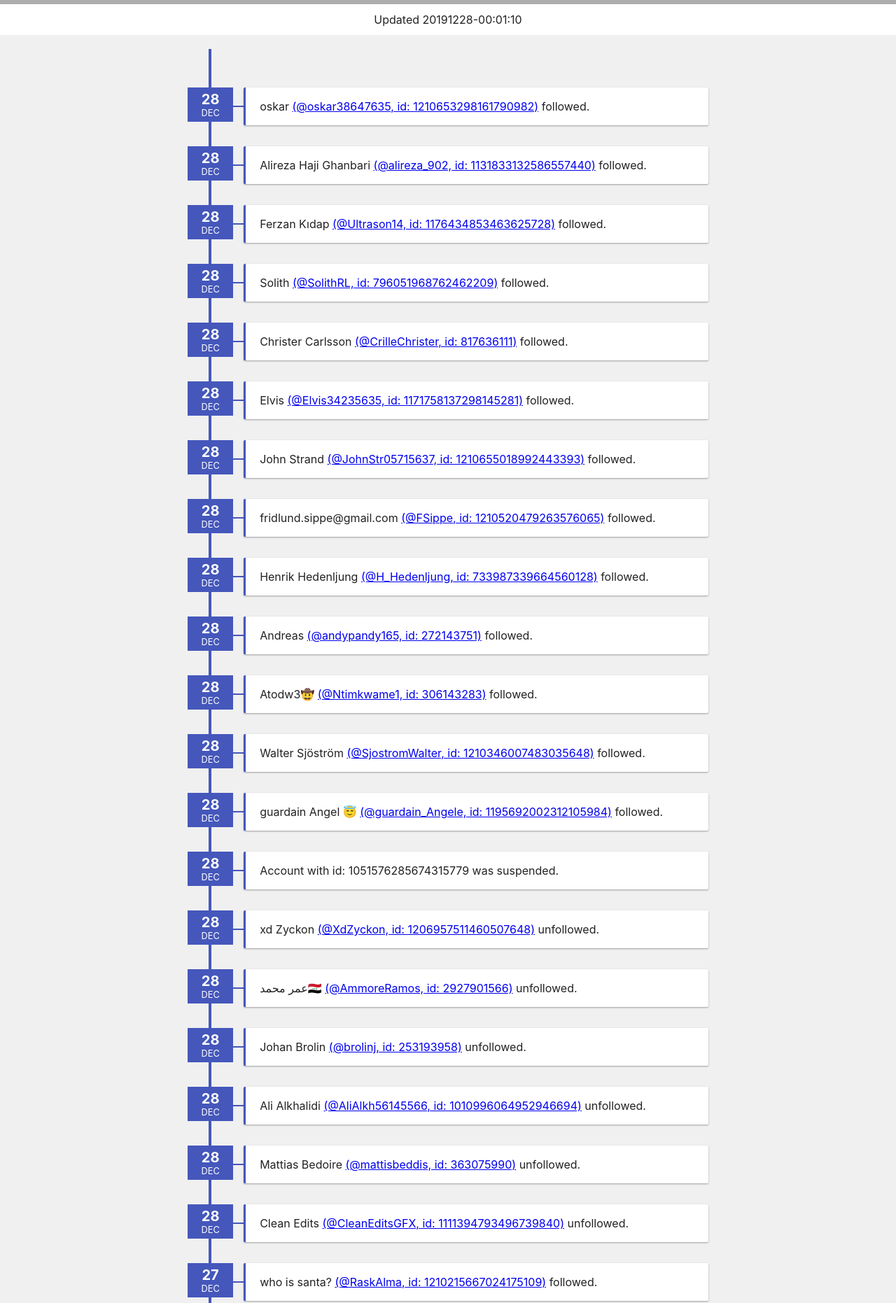
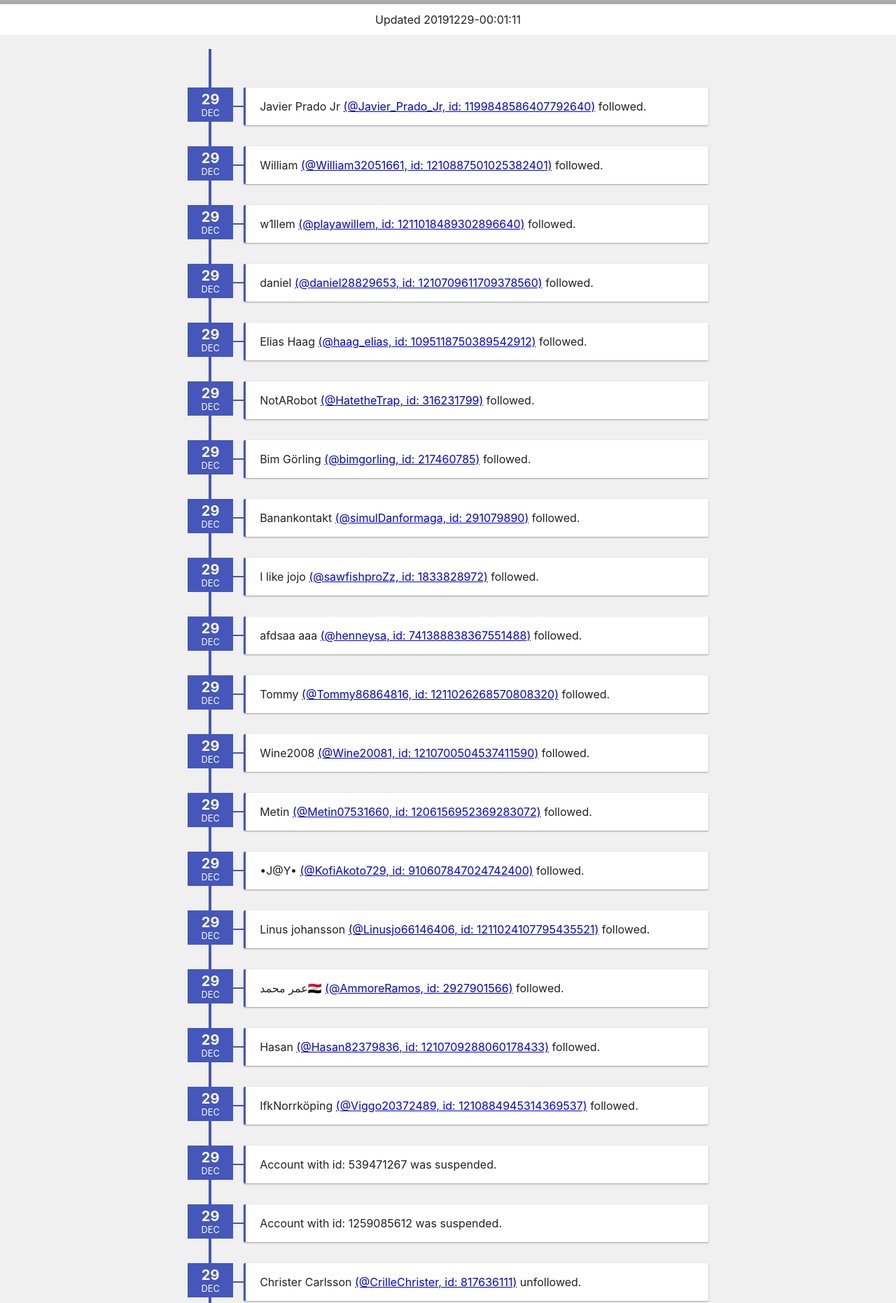
Before and after one commit to fredrik12471/http-sandbox, a plain HTML site: page twitter/aikfotboll.html in a window 1280 px wide. Shown: the part 140-2002 px from the top of the page at 70% size. Drawn offline with Linux system fonts and the light colour scheme; a script that the page names is missing.

Commit message:
Update
'201912290001'

```diff
--- a/twitter/aikfotboll.html
+++ b/twitter/aikfotboll.html
@@ -17,7 +17,33 @@
 <div class="page">
   <div class="timeline">
     <div class="timeline__group">
-    <div class="timeline__box"><div class="timeline__date"><span class="timeline__day">28</span><span class="timeline__month">DEC</span></div><div class="timeline__post"><div class="timeline__content"><p>oskar <a href="https://twitter.com/oskar38647635">(@oskar38647635, id: 1210653298161790982)</a> followed.</p></div></div></div>
+    <div class="timeline__box"><div class="timeline__date"><span class="timeline__day">29</span><span class="timeline__month">DEC</span></div><div class="timeline__post"><div class="timeline__content"><p>Javier Prado Jr <a href="https://twitter.com/Javier_Prado_Jr">(@Javier_Prado_Jr, id: 1199848586407792640)</a> followed.</p></div></div></div>
+<div class="timeline__box"><div class="timeline__date"><span class="timeline__day">29</span><span class="timeline__month">DEC</span></div><div class="timeline__post"><div class="timeline__content"><p>William <a href="https://twitter.com/William32051661">(@William32051661, id: 1210887501025382401)</a> followed.</p></div></div></div>
+<div class="timeline__box"><div class="timeline__date"><span class="timeline__day">29</span><span class="timeline__month">DEC</span></div><div class="timeline__post"><div class="timeline__content"><p>w1llem <a href="https://twitter.com/playawillem">(@playawillem, id: 1211018489302896640)</a> followed.</p></div></div></div>
+<div class="timeline__box"><div class="timeline__date"><span class="timeline__day">29</span><span class="timeline__month">DEC</span></div><div class="timeline__post"><div class="timeline__content"><p>daniel <a href="https://twitter.com/daniel28829653">(@daniel28829653, id: 1210709611709378560)</a> followed.</p></div></div></div>
+<div class="timeline__box"><div class="timeline__date"><span class="timeline__day">29</span><span class="timeline__month">DEC</span></div><div class="timeline__post"><div class="timeline__content"><p>Elias Haag <a href="https://twitter.com/haag_elias">(@haag_elias, id: 1095118750389542912)</a> followed.</p></div></div></div>
+<div class="timeline__box"><div class="timeline__date"><span class="timeline__day">29</span><span class="timeline__month">DEC</span></div><div class="timeline__post"><div class="timeline__content"><p>NotARobot <a href="https://twitter.com/HatetheTrap">(@HatetheTrap, id: 316231799)</a> followed.</p></div></div></div>
+<div class="timeline__box"><div class="timeline__date"><span class="timeline__day">29</span><span class="timeline__month">DEC</span></div><div class="timeline__post"><div class="timeline__content"><p>Bim Görling <a href="https://twitter.com/bimgorling">(@bimgorling, id: 217460785)</a> followed.</p></div></div></div>
+<div class="timeline__box"><div class="timeline__date"><span class="timeline__day">29</span><span class="timeline__month">DEC</span></div><div class="timeline__post"><div class="timeline__content"><p>Banankontakt <a href="https://twitter.com/simulDanformaga">(@simulDanformaga, id: 291079890)</a> followed.</p></div></div></div>
+<div class="timeline__box"><div class="timeline__date"><span class="timeline__day">29</span><span class="timeline__month">DEC</span></div><div class="timeline__post"><div class="timeline__content"><p>I like jojo <a href="https://twitter.com/sawfishproZz">(@sawfishproZz, id: 1833828972)</a> followed.</p></div></div></div>
+<div class="timeline__box"><div class="timeline__date"><span class="timeline__day">29</span><span class="timeline__month">DEC</span></div><div class="timeline__post"><div class="timeline__content"><p>afdsaa aaa <a href="https://twitter.com/henneysa">(@henneysa, id: 741388838367551488)</a> followed.</p></div></div></div>
+<div class="timeline__box"><div class="timeline__date"><span class="timeline__day">29</span><span class="timeline__month">DEC</span></div><div class="timeline__post"><div class="timeline__content"><p>Tommy <a href="https://twitter.com/Tommy86864816">(@Tommy86864816, id: 1211026268570808320)</a> followed.</p></div></div></div>
+<div class="timeline__box"><div class="timeline__date"><span class="timeline__day">29</span><span class="timeline__month">DEC</span></div><div class="timeline__post"><div class="timeline__content"><p>Wine2008 <a href="https://twitter.com/Wine20081">(@Wine20081, id: 1210700504537411590)</a> followed.</p></div></div></div>
+<div class="timeline__box"><div class="timeline__date"><span class="timeline__day">29</span><span class="timeline__month">DEC</span></div><div class="timeline__post"><div class="timeline__content"><p>Metin <a href="https://twitter.com/Metin07531660">(@Metin07531660, id: 1206156952369283072)</a> followed.</p></div></div></div>
+<div class="timeline__box"><div class="timeline__date"><span class="timeline__day">29</span><span class="timeline__month">DEC</span></div><div class="timeline__post"><div class="timeline__content"><p>•J@Y• <a href="https://twitter.com/KofiAkoto729">(@KofiAkoto729, id: 910607847024742400)</a> followed.</p></div></div></div>
+<div class="timeline__box"><div class="timeline__date"><span class="timeline__day">29</span><span class="timeline__month">DEC</span></div><div class="timeline__post"><div class="timeline__content"><p>Linus johansson <a href="https://twitter.com/Linusjo66146406">(@Linusjo66146406, id: 1211024107795435521)</a> followed.</p></div></div></div>
+<div class="timeline__box"><div class="timeline__date"><span class="timeline__day">29</span><span class="timeline__month">DEC</span></div><div class="timeline__post"><div class="timeline__content"><p>عمر محمد🇮🇶 <a href="https://twitter.com/AmmoreRamos">(@AmmoreRamos, id: 2927901566)</a> followed.</p></div></div></div>
+<div class="timeline__box"><div class="timeline__date"><span class="timeline__day">29</span><span class="timeline__month">DEC</span></div><div class="timeline__post"><div class="timeline__content"><p>Hasan <a href="https://twitter.com/Hasan82379836">(@Hasan82379836, id: 1210709288060178433)</a> followed.</p></div></div></div>
+<div class="timeline__box"><div class="timeline__date"><span class="timeline__day">29</span><span class="timeline__month">DEC</span></div><div class="timeline__post"><div class="timeline__content"><p>IfkNorrköping <a href="https://twitter.com/Viggo20372489">(@Viggo20372489, id: 1210884945314369537)</a> followed.</p></div></div></div>
+<div class="timeline__box"><div class="timeline__date"><span class="timeline__day">29</span><span class="timeline__month">DEC</span></div><div class="timeline__post"><div class="timeline__content"><p>Account with id: 539471267 was suspended.</p></div></div></div>
+<div class="timeline__box"><div class="timeline__date"><span class="timeline__day">29</span><span class="timeline__month">DEC</span></div><div class="timeline__post"><div class="timeline__content"><p>Account with id: 1259085612 was suspended.</p></div></div></div>
+<div class="timeline__box"><div class="timeline__date"><span class="timeline__day">29</span><span class="timeline__month">DEC</span></div><div class="timeline__post"><div class="timeline__content"><p>Christer Carlsson <a href="https://twitter.com/CrilleChrister">(@CrilleChrister, id: 817636111)</a> unfollowed.</p></div></div></div>
+<div class="timeline__box"><div class="timeline__date"><span class="timeline__day">29</span><span class="timeline__month">DEC</span></div><div class="timeline__post"><div class="timeline__content"><p>Kasper Rydberg <a href="https://twitter.com/kasperrydberg">(@kasperrydberg, id: 784776048038772736)</a> unfollowed.</p></div></div></div>
+<div class="timeline__box"><div class="timeline__date"><span class="timeline__day">29</span><span class="timeline__month">DEC</span></div><div class="timeline__post"><div class="timeline__content"><p>Henrik Hedenljung <a href="https://twitter.com/H_Hedenljung">(@H_Hedenljung, id: 733987339664560128)</a> unfollowed.</p></div></div></div>
+<div class="timeline__box"><div class="timeline__date"><span class="timeline__day">29</span><span class="timeline__month">DEC</span></div><div class="timeline__post"><div class="timeline__content"><p>Account with id: 1185307554722865157 was suspended.</p></div></div></div>
+<div class="timeline__box"><div class="timeline__date"><span class="timeline__day">29</span><span class="timeline__month">DEC</span></div><div class="timeline__post"><div class="timeline__content"><p>Zackarias <a href="https://twitter.com/Zackari96996684">(@Zackari96996684, id: 920259761387470848)</a> unfollowed.</p></div></div></div>
+<div class="timeline__box"><div class="timeline__date"><span class="timeline__day">29</span><span class="timeline__month">DEC</span></div><div class="timeline__post"><div class="timeline__content"><p>Henrik <a href="https://twitter.com/henrikrehnn">(@henrikrehnn, id: 724677992077766656)</a> unfollowed.</p></div></div></div>
+<div class="timeline__box"><div class="timeline__date"><span class="timeline__day">28</span><span class="timeline__month">DEC</span></div><div class="timeline__post"><div class="timeline__content"><p>oskar <a href="https://twitter.com/oskar38647635">(@oskar38647635, id: 1210653298161790982)</a> followed.</p></div></div></div>
 <div class="timeline__box"><div class="timeline__date"><span class="timeline__day">28</span><span class="timeline__month">DEC</span></div><div class="timeline__post"><div class="timeline__content"><p>Alireza Haji Ghanbari <a href="https://twitter.com/alireza_902">(@alireza_902, id: 1131833132586557440)</a> followed.</p></div></div></div>
 <div class="timeline__box"><div class="timeline__date"><span class="timeline__day">28</span><span class="timeline__month">DEC</span></div><div class="timeline__post"><div class="timeline__content"><p>Ferzan Kıdap <a href="https://twitter.com/Ultrason14">(@Ultrason14, id: 1176434853463625728)</a> followed.</p></div></div></div>
 <div class="timeline__box"><div class="timeline__date"><span class="timeline__day">28</span><span class="timeline__month">DEC</span></div><div class="timeline__post"><div class="timeline__content"><p>Solith <a href="https://twitter.com/SolithRL">(@SolithRL, id: 796051968762462209)</a> followed.</p></div></div></div>
@@ -67,33 +93,13 @@
 <div class="timeline__box"><div class="timeline__date"><span class="timeline__day">27</span><span class="timeline__month">DEC</span></div><div class="timeline__post"><div class="timeline__content"><p>Account with id: 1120664927759491073 was suspended.</p></div></div></div>
 <div class="timeline__box"><div class="timeline__date"><span class="timeline__day">27</span><span class="timeline__month">DEC</span></div><div class="timeline__post"><div class="timeline__content"><p>Account with id: 988177855606607872 was suspended.</p></div></div></div>
 <div class="timeline__box"><div class="timeline__date"><span class="timeline__day">27</span><span class="timeline__month">DEC</span></div><div class="timeline__post"><div class="timeline__content"><p>Mia Anna Maria Ericsson <a href="https://twitter.com/miaericsson51">(@miaericsson51, id: 894263189583646721)</a> unfollowed.</p></div></div></div>
-<div class="timeline__box"><div class="timeline__date"><span class="timeline__day">27</span><span class="timeline__month">DEC</span></div><div class="timeline__post"><div class="timeline__content"><p>Flamengo Do Brasil <a href="https://twitter.com/Flamengobrasill">(@Flamengobrasill, id: 607336660)</a> unfollowed.</p></div></div></div>
-<div class="timeline__box"><div class="timeline__date"><span class="timeline__day">27</span><span class="timeline__month">DEC</span></div><div class="timeline__post"><div class="timeline__content"><p>Account with id: 2644616567 was suspended.</p></div></div></div>
-<div class="timeline__box"><div class="timeline__date"><span class="timeline__day">26</span><span class="timeline__month">DEC</span></div><div class="timeline__post"><div class="timeline__content"><p>Hugo <a href="https://twitter.com/Hugo06894491">(@Hugo06894491, id: 1209832766738771969)</a> followed.</p></div></div></div>
-<div class="timeline__box"><div class="timeline__date"><span class="timeline__day">26</span><span class="timeline__month">DEC</span></div><div class="timeline__post"><div class="timeline__content"><p>Sandra Alikarami <a href="https://twitter.com/SandraAlikarami">(@SandraAlikarami, id: 1209959855022325763)</a> followed.</p></div></div></div>
-<div class="timeline__box"><div class="timeline__date"><span class="timeline__day">26</span><span class="timeline__month">DEC</span></div><div class="timeline__post"><div class="timeline__content"><p>ZitiCap <a href="https://twitter.com/CapZiti">(@CapZiti, id: 1209842173694423041)</a> followed.</p></div></div></div>
-<div class="timeline__box"><div class="timeline__date"><span class="timeline__day">26</span><span class="timeline__month">DEC</span></div><div class="timeline__post"><div class="timeline__content"><p>Elias <a href="https://twitter.com/Elias12184327">(@Elias12184327, id: 1209651188355997696)</a> followed.</p></div></div></div>
-<div class="timeline__box"><div class="timeline__date"><span class="timeline__day">26</span><span class="timeline__month">DEC</span></div><div class="timeline__post"><div class="timeline__content"><p>clara <a href="https://twitter.com/clara62262762">(@clara62262762, id: 1167747620720263168)</a> followed.</p></div></div></div>
-<div class="timeline__box"><div class="timeline__date"><span class="timeline__day">26</span><span class="timeline__month">DEC</span></div><div class="timeline__post"><div class="timeline__content"><p>Amal <a href="https://twitter.com/Amal37082463">(@Amal37082463, id: 1209894489613094914)</a> followed.</p></div></div></div>
-<div class="timeline__box"><div class="timeline__date"><span class="timeline__day">26</span><span class="timeline__month">DEC</span></div><div class="timeline__post"><div class="timeline__content"><p>Tim Holmqvist <a href="https://twitter.com/TimHolmqvist">(@TimHolmqvist, id: 1209792323133026304)</a> followed.</p></div></div></div>
-<div class="timeline__box"><div class="timeline__date"><span class="timeline__day">26</span><span class="timeline__month">DEC</span></div><div class="timeline__post"><div class="timeline__content"><p>dennis <a href="https://twitter.com/AnklevDennis">(@AnklevDennis, id: 1162994796073488384)</a> followed.</p></div></div></div>
-<div class="timeline__box"><div class="timeline__date"><span class="timeline__day">26</span><span class="timeline__month">DEC</span></div><div class="timeline__post"><div class="timeline__content"><p>Jonas Hedman <a href="https://twitter.com/JonasHedman1">(@JonasHedman1, id: 1209767517977219072)</a> followed.</p></div></div></div>
-<div class="timeline__box"><div class="timeline__date"><span class="timeline__day">26</span><span class="timeline__month">DEC</span></div><div class="timeline__post"><div class="timeline__content"><p>oscar sunden <a href="https://twitter.com/oscarsunden1">(@oscarsunden1, id: 1209944035101724672)</a> followed.</p></div></div></div>
-<div class="timeline__box"><div class="timeline__date"><span class="timeline__day">26</span><span class="timeline__month">DEC</span></div><div class="timeline__post"><div class="timeline__content"><p>ÜBERWOLFfF <a href="https://twitter.com/uberwoolf">(@uberwoolf, id: 988177855606607872)</a> followed.</p></div></div></div>
-<div class="timeline__box"><div class="timeline__date"><span class="timeline__day">26</span><span class="timeline__month">DEC</span></div><div class="timeline__post"><div class="timeline__content"><p>vilma <a href="https://twitter.com/vilma30741747">(@vilma30741747, id: 1209123687099748354)</a> followed.</p></div></div></div>
-<div class="timeline__box"><div class="timeline__date"><span class="timeline__day">26</span><span class="timeline__month">DEC</span></div><div class="timeline__post"><div class="timeline__content"><p>Andy Mondvay <a href="https://twitter.com/Bigghand63">(@Bigghand63, id: 1614451812)</a> followed.</p></div></div></div>
-<div class="timeline__box"><div class="timeline__date"><span class="timeline__day">26</span><span class="timeline__month">DEC</span></div><div class="timeline__post"><div class="timeline__content"><p>Account with id: 1056566916 was suspended.</p></div></div></div>
-<div class="timeline__box"><div class="timeline__date"><span class="timeline__day">26</span><span class="timeline__month">DEC</span></div><div class="timeline__post"><div class="timeline__content"><p>Account with id: 152940549 was suspended.</p></div></div></div>
-<div class="timeline__box"><div class="timeline__date"><span class="timeline__day">26</span><span class="timeline__month">DEC</span></div><div class="timeline__post"><div class="timeline__content"><p>Anders X <a href="https://twitter.com/polisinspektor">(@polisinspektor, id: 142946518)</a> unfollowed.</p></div></div></div>
-<div class="timeline__box"><div class="timeline__date"><span class="timeline__day">26</span><span class="timeline__month">DEC</span></div><div class="timeline__post"><div class="timeline__content"><p>Keith <a href="https://twitter.com/KeithToronto">(@KeithToronto, id: 748854666)</a> unfollowed.</p></div></div></div>
-<div class="timeline__box"><div class="timeline__date"><span class="timeline__day">26</span><span class="timeline__month">DEC</span></div><div class="timeline__post"><div class="timeline__content"><p>Account with id: 53527545 was suspended.</p></div></div></div>
 
     </div>
   </div>
 </div>
 <div class="linkedin">
   <div class="linkedin__container">
-    <p class="linkedin__text">Updated 20191228-00:01:10</p>
+    <p class="linkedin__text">Updated 20191229-00:01:11</p>
   </div>
 </div>
     </body>
```
Also changed, not shown: index.html (+1 -1 lines), twitter/fwsthlm.html (+1 -1 lines), twitter/aikfotboll/followers.txt, twitter/aikfotboll/unfollowers.txt.
